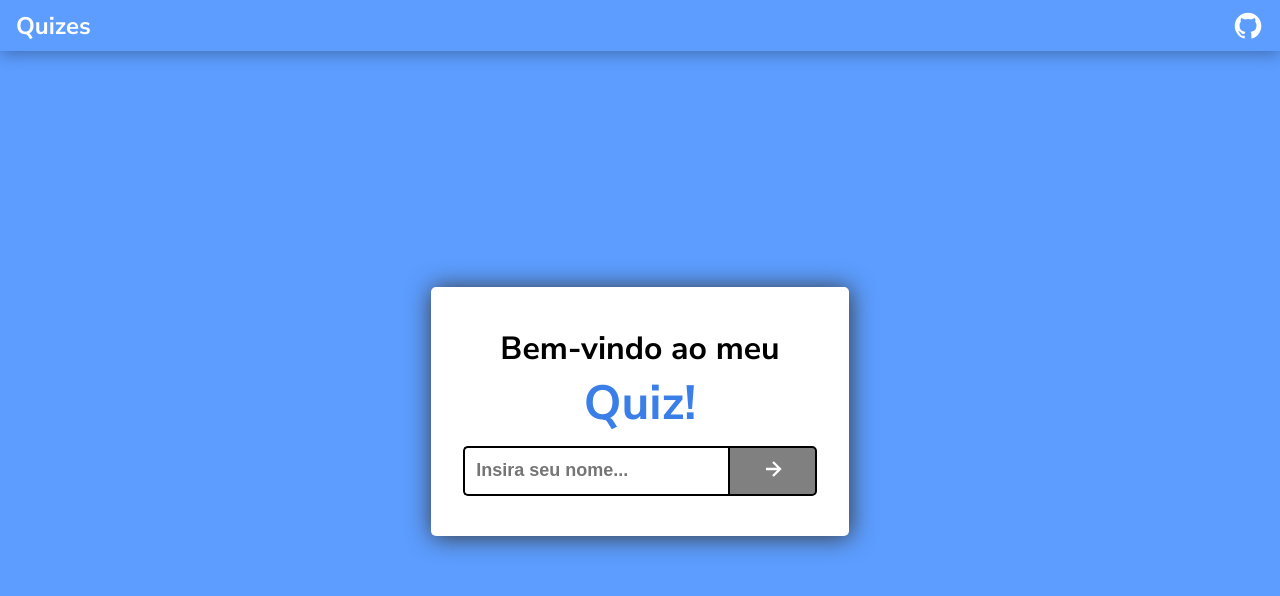
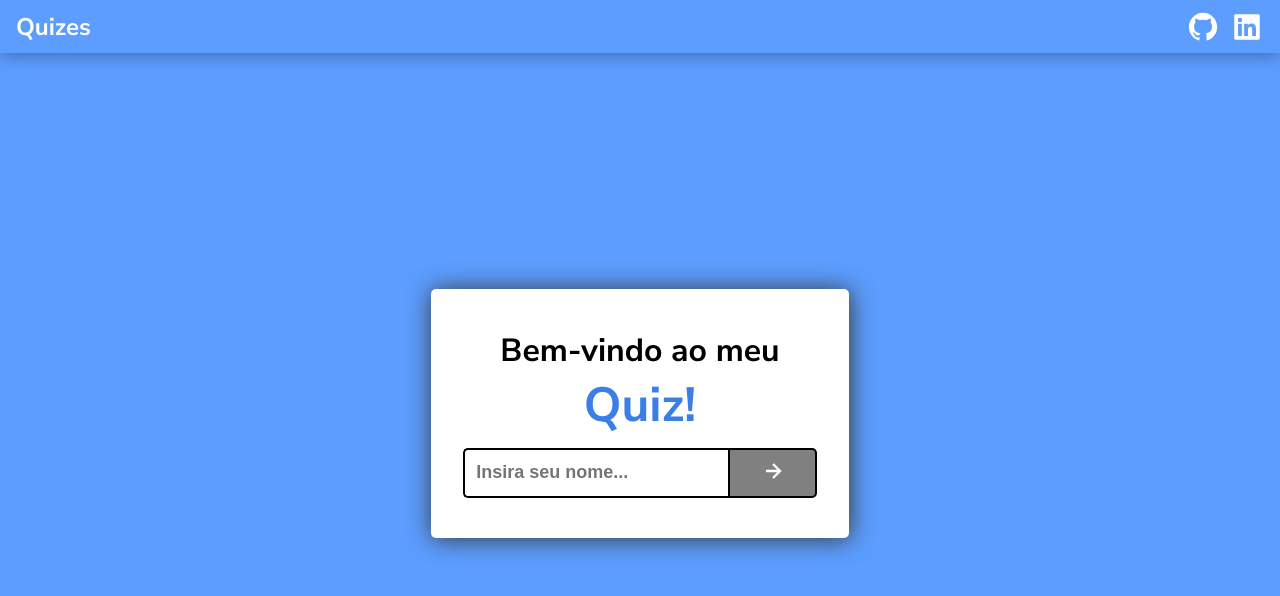
Before and after one commit to Ricardo-Cs/quiz-js, a plain HTML site: page index.html in a window 1280 px wide. Drawn offline with Linux system fonts and the light colour scheme.

Commit message:
Estilização e funcionalidades do login completas

```diff
--- a/css/styles.css
+++ b/css/styles.css
@@ -21,11 +21,22 @@ header {
     color: white;
 }
 
-header svg {
+.redes-sociais {
+    display: flex;
+    align-items: center;
+    gap: 10px;
+}
+.redes-sociais a {
+    display: flex;
+    align-items: center;
+    justify-content: center;
     cursor: pointer;
 }
 
-/* Initial site's content */
+.redes-sociais a:hover path {
+    fill: #000000;
+}
+
 .player-name {
     display: flex;
     align-items: center;
--- a/index.html
+++ b/index.html
@@ -13,10 +13,21 @@
     <header>
         <span>Quizes</span>
 
-        <svg xmlns="http://www.w3.org/2000/svg" width="32" height="32" viewBox="0 0 24 24" fill="white">
-            <path fill-rule="evenodd" clip-rule="evenodd"
-                d="M12.026 2c-5.509 0-9.974 4.465-9.974 9.974 0 4.406 2.857 8.145 6.821 9.465.499.09.679-.217.679-.481 0-.237-.008-.865-.011-1.696-2.775.602-3.361-1.338-3.361-1.338-.452-1.152-1.107-1.459-1.107-1.459-.905-.619.069-.605.069-.605 1.002.07 1.527 1.028 1.527 1.028.89 1.524 2.336 1.084 2.902.829.091-.645.351-1.085.635-1.334-2.214-.251-4.542-1.107-4.542-4.93 0-1.087.389-1.979 1.024-2.675-.101-.253-.446-1.268.099-2.64 0 0 .837-.269 2.742 1.021a9.582 9.582 0 0 1 2.496-.336 9.554 9.554 0 0 1 2.496.336c1.906-1.291 2.742-1.021 2.742-1.021.545 1.372.203 2.387.099 2.64.64.696 1.024 1.587 1.024 2.675 0 3.833-2.33 4.675-4.552 4.922.355.308.675.916.675 1.846 0 1.334-.012 2.41-.012 2.737 0 .267.178.577.687.479C19.146 20.115 22 16.379 22 11.974 22 6.465 17.535 2 12.026 2z" />
-        </svg>
+        <div class="redes-sociais">
+            <a href="https://github.com/Ricardo-Cs" target="_blank">
+                <svg xmlns="http://www.w3.org/2000/svg" width="34" height="34" viewBox="0 0 24 24" fill="white">
+                    <path fill-rule="evenodd" clip-rule="evenodd"
+                        d="M12.026 2c-5.509 0-9.974 4.465-9.974 9.974 0 4.406 2.857 8.145 6.821 9.465.499.09.679-.217.679-.481 0-.237-.008-.865-.011-1.696-2.775.602-3.361-1.338-3.361-1.338-.452-1.152-1.107-1.459-1.107-1.459-.905-.619.069-.605.069-.605 1.002.07 1.527 1.028 1.527 1.028.89 1.524 2.336 1.084 2.902.829.091-.645.351-1.085.635-1.334-2.214-.251-4.542-1.107-4.542-4.93 0-1.087.389-1.979 1.024-2.675-.101-.253-.446-1.268.099-2.64 0 0 .837-.269 2.742 1.021a9.582 9.582 0 0 1 2.496-.336 9.554 9.554 0 0 1 2.496.336c1.906-1.291 2.742-1.021 2.742-1.021.545 1.372.203 2.387.099 2.64.64.696 1.024 1.587 1.024 2.675 0 3.833-2.33 4.675-4.552 4.922.355.308.675.916.675 1.846 0 1.334-.012 2.41-.012 2.737 0 .267.178.577.687.479C19.146 20.115 22 16.379 22 11.974 22 6.465 17.535 2 12.026 2z" />
+                </svg>
+            </a>
+
+            <a href="https://www.linkedin.com/in/ricardo-costa-s" target="_blank">
+                <svg xmlns="http://www.w3.org/2000/svg" width="34" height="34" viewBox="0 0 24 24" fill="white">
+                    <path
+                        d="M20 3H4a1 1 0 0 0-1 1v16a1 1 0 0 0 1 1h16a1 1 0 0 0 1-1V4a1 1 0 0 0-1-1zM8.339 18.337H5.667v-8.59h2.672v8.59zM7.003 8.574a1.548 1.548 0 1 1 0-3.096 1.548 1.548 0 0 1 0 3.096zm11.335 9.763h-2.669V14.16c0-.996-.018-2.277-1.388-2.277-1.39 0-1.601 1.086-1.601 2.207v4.248h-2.667v-8.59h2.56v1.174h.037c.355-.675 1.227-1.387 2.524-1.387 2.704 0 3.203 1.778 3.203 4.092v4.71z" />
+                </svg>
+            </a>
+        </div>
     </header>
 
     <main class="player-name">
```
Also changed, not shown: img/linkedin.svg (added), js/login.js (line endings or trailing spaces).
